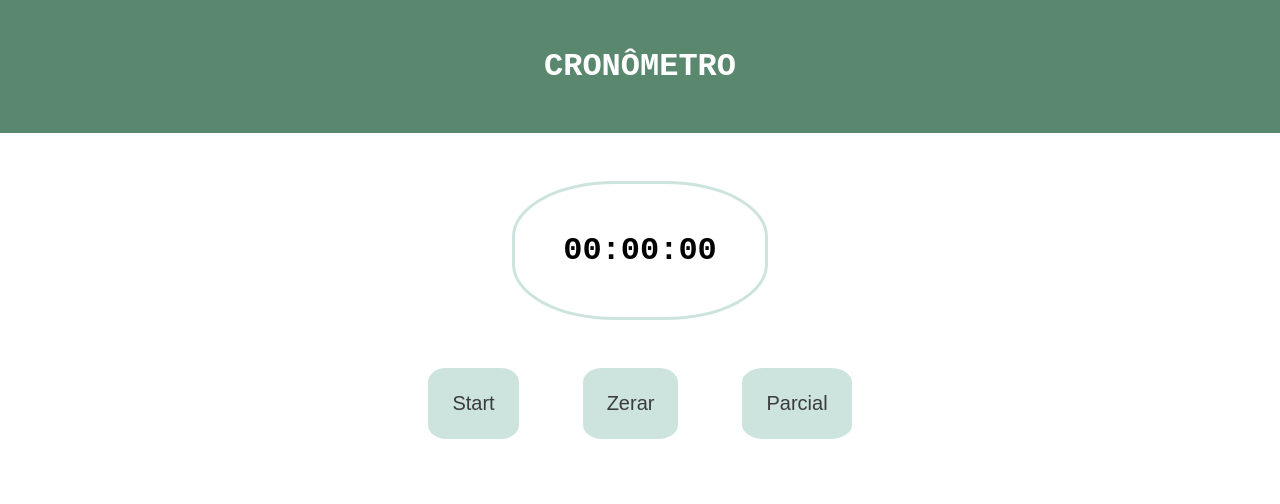
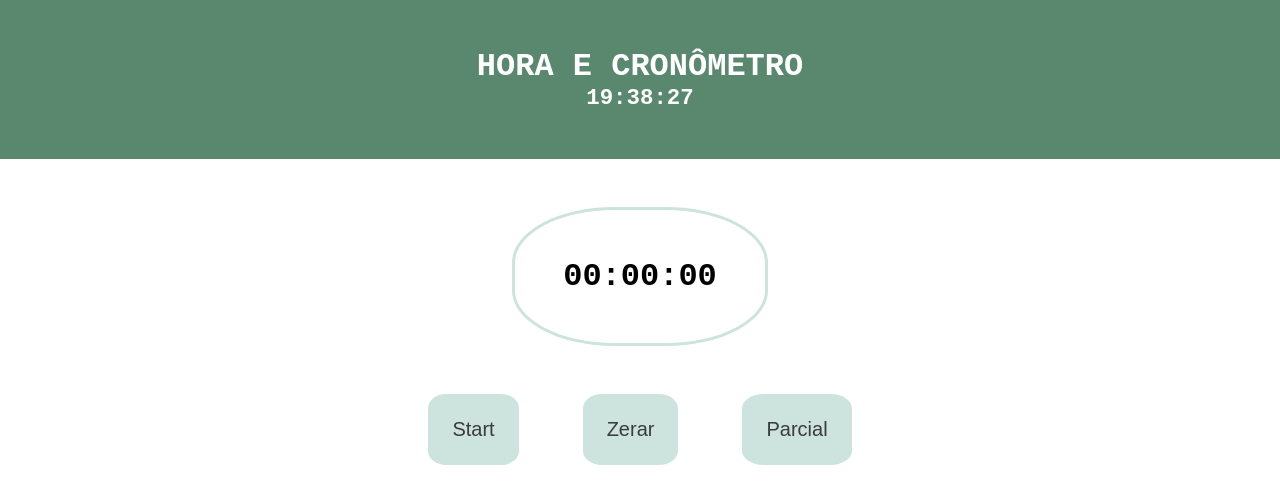
Before and after one commit to agraluca/cronometro, a React (Create React App) app: page / in a window 1280 px wide. Shown: the top 504 px of the page. Built offline with nearby package versions, Linux system fonts and the light colour scheme.

Commit message:
Adcionando Horario

```diff
--- a/package.json
+++ b/package.json
@@ -6,6 +6,7 @@
     "@testing-library/jest-dom": "^5.11.4",
     "@testing-library/react": "^11.1.0",
     "@testing-library/user-event": "^12.1.10",
+    "dayjs": "^1.9.7",
     "react": "^17.0.1",
     "react-dom": "^17.0.1",
     "react-router-dom": "^5.2.0",
--- a/src/components/Header/index.js
+++ b/src/components/Header/index.js
@@ -1,9 +1,24 @@
+import { useEffect, useState } from "react";
+import dayjs from "dayjs";
+
 import "./styles.css";
+
 function Header() {
+  const [date, setDate] = useState();
+  useEffect(() => {
+    const interval = setInterval(() => {
+      const fullDate = dayjs().format("HH:mm:ss");
+      setDate(fullDate);
+    }, 1000);
+
+    return () => clearInterval(interval);
+  }, []);
+
   return (
     <header>
       <nav>
-        <h1>Cronômetro</h1>
+        <h1>Hora e Cronômetro</h1>
+        <h2>{date}</h2>
       </nav>
     </header>
   );
--- a/src/components/Header/styles.css
+++ b/src/components/Header/styles.css
@@ -2,6 +2,7 @@ header nav {
   display: flex;
   justify-content: center;
   align-items: center;
+  flex-direction: column;
   padding: 3rem;
   background-color: #59886e;
   margin-bottom: 3rem;
@@ -9,8 +10,14 @@ header nav {
 
 header nav h1 {
   font-family: "Courier New", Courier, monospace;
-
   text-transform: uppercase;
   font-size: 2rem;
   color: #fff;
 }
+
+header nav h2 {
+  font-family: "Courier New", Courier, monospace;
+  text-transform: uppercase;
+  font-size: 1.4rem;
+  color: #fff;
+}
```
Also changed, not shown: 2 other files (tests, documents, lock files or other folders).
